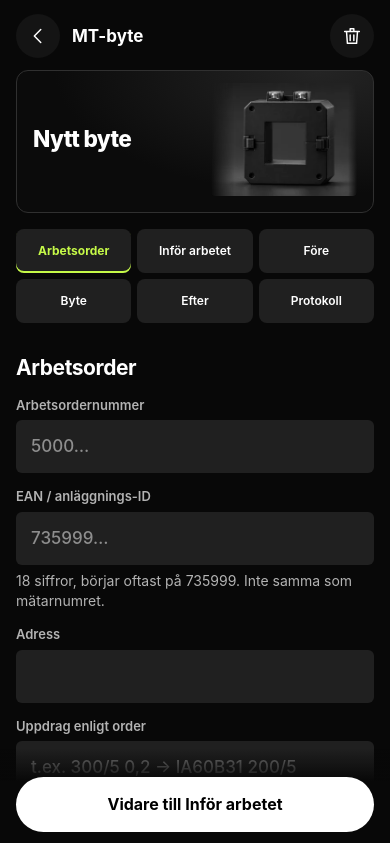
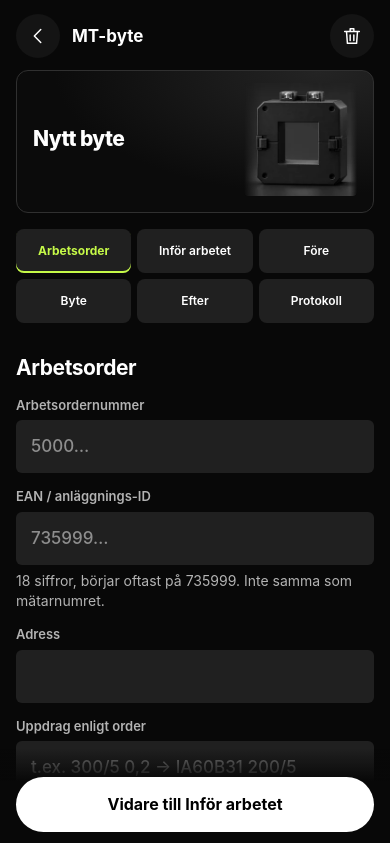
Before and after one commit to roggeman081-dotcom/MT-BYTE, a plain HTML site: page index.html in a window 390 px wide. Both pictures are taken after a click on the button "Starta nytt byte". Shown: the top 843 px of the page. Drawn offline with Linux system fonts and the light colour scheme.

Commit message:
Ge långa adresser plats på smala skärmar

```diff
--- a/index.html
+++ b/index.html
@@ -141,6 +141,13 @@ tr.sel td{color:var(--accent);font-weight:600}
 .job-ratios dd{margin:2px 0 0;font-size:clamp(20px,5.3vw,33px);font-weight:700;line-height:1.12;font-variant-numeric:tabular-nums;overflow-wrap:anywhere}
 .job-ratios div:last-child dd{color:var(--accent)}
 .job-ratios-arrow{color:var(--muted);font-size:19px}
+@media (max-width:400px){
+  .job-hero-main{grid-template-columns:minmax(0,1.8fr) minmax(0,1fr)}
+  .job-hero h1{font-size:21px}
+}
+@media (max-width:360px){
+  .job-hero h1{font-size:18px}
+}
 @media (prefers-reduced-motion:reduce){*{transition:none!important}button:active{transform:none}}
 </style>
 </head>
```
